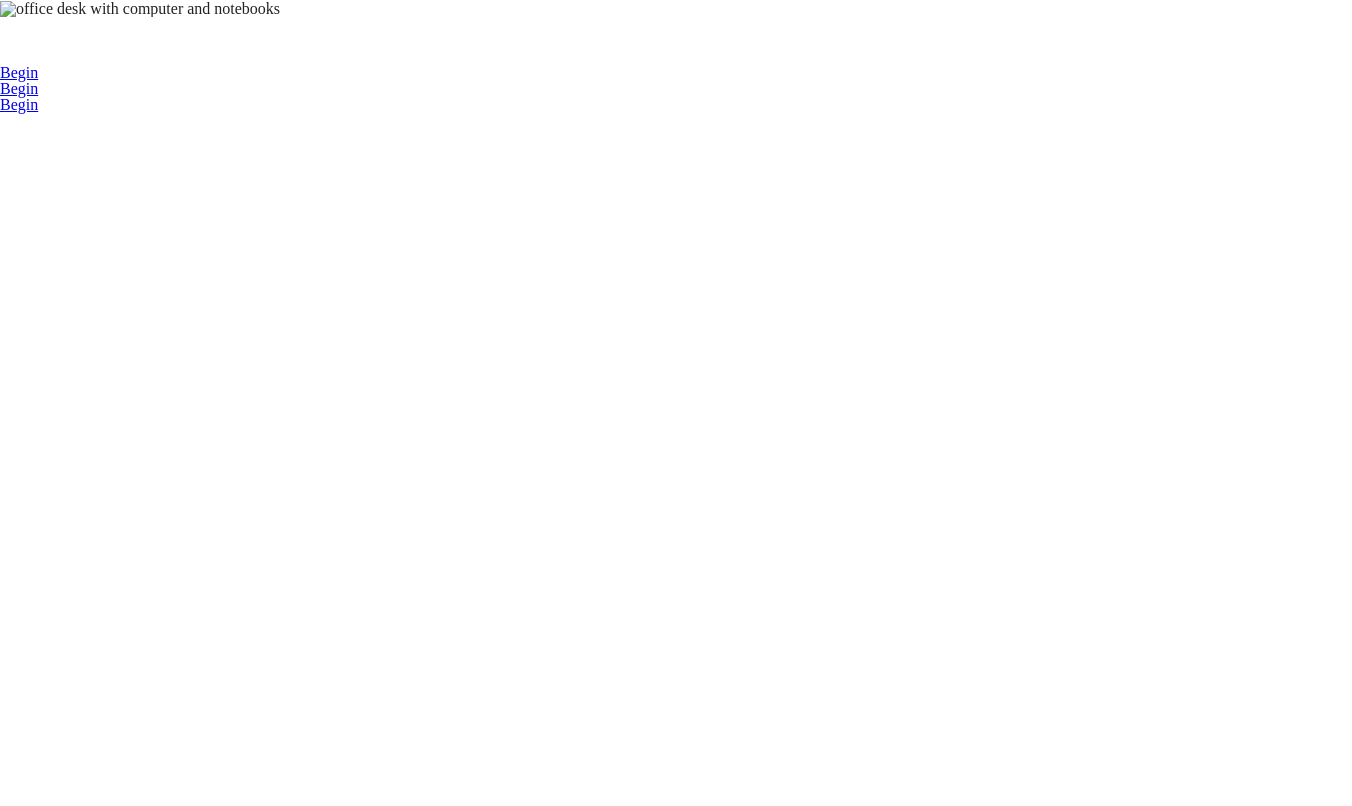
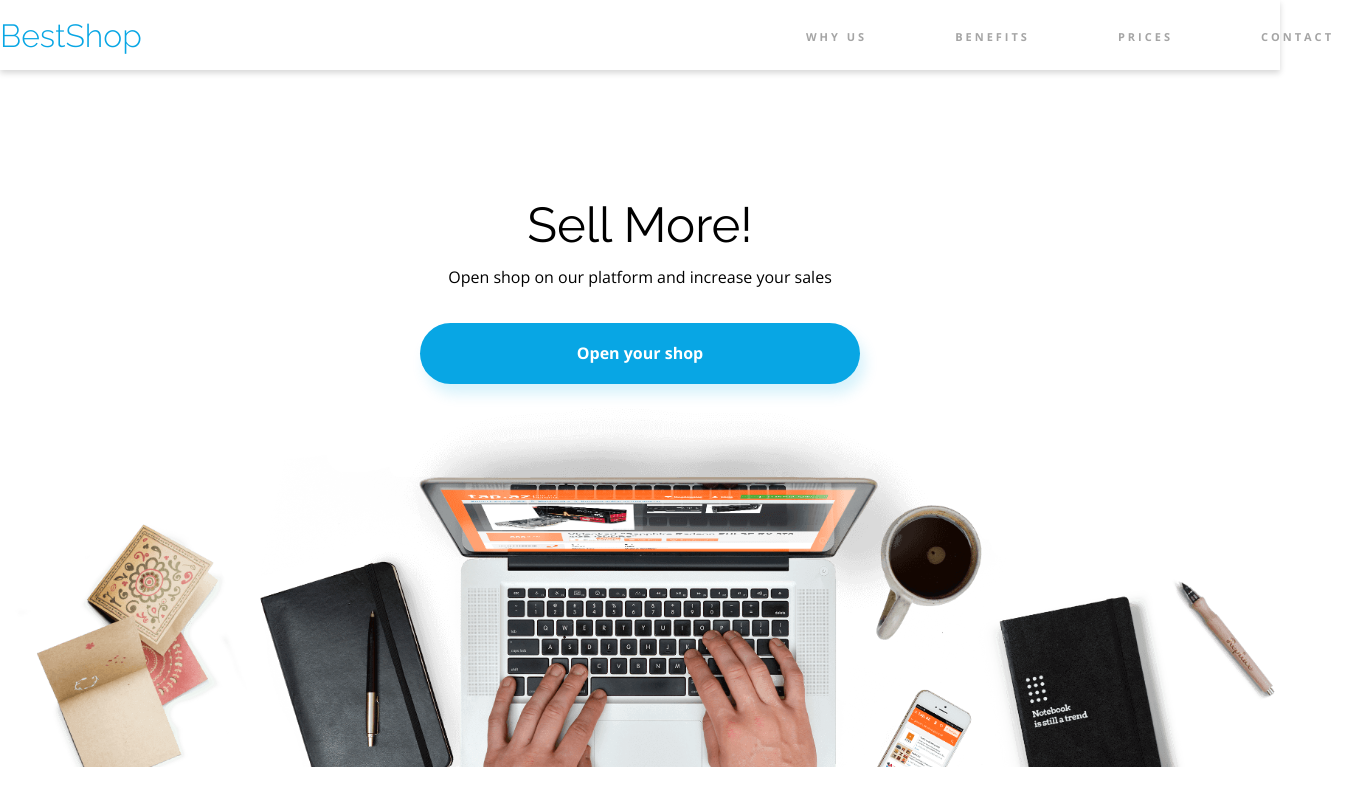
Before and after one commit to haniyan/BestShop-onepage-, a plain HTML site: page index.html in a window 1280 px wide. Shown: the whole page, 1352 px wide, since content can reach past the window. Drawn offline with nearby package versions, Linux system fonts and the light colour scheme.

Commit message:
section header + openiong done

```diff
--- a/index.html
+++ b/index.html
@@ -14,114 +14,120 @@
 
 <header>
 
-    <div class="container">
-        <nav></nav>
-        <section class="logo">
-
-        </section>
-
+    <div class="bar-container container">
+        <h2 class="bar-logo__name">BestShop</h2>
+        <nav class="bar-nav">
+            <ul class="bar-nav__menu">
+                <li class="menu__item"><a class="menu__link" href="#">Why us</a></li>
+                <li class="menu__item"><a class="menu__link" href="#">Benefits</a></li>
+                <li class="menu__item"><a class="menu__link" href="#">Prices</a></li>
+                <li class="menu__item"><a class="menu__link" href="#">Contact</a></li>
+            </ul>
+        </nav>
     </div>
-    <section>
-        <h1></h1>
-        <p><a href="#"> </a></p>
-        <img src="assets/images/background" alt="office desk with computer and notebooks">
-
-    </section>
 
 </header>
 
-<section class="stats">
-    <h2></h2>
-    <div></div>
-    <div></div>
-    <div></div>
+<section class="opening-section">
+    <h1 class="opening-section-title">Sell More!</h1>
+    <p class="opening-section-description">Open shop on our platform and increase your sales</p>
+    <a class="opening-section-btn" href="#">Open your shop</a>
+    <img class="opening-section-image" src="assets/Background.png" alt="office desk with computer and notebooks">
 
 </section>
 
-<section class="benefits">
-    <h2></h2>
-    <div>
-        <h3></h3>
-        <p></p>
-        <img src="" alt=""></img>
-    </div>
-    <div><h3></h3>
-        <p></p>
-        <img src="" alt></img>
-    </div>
-    <div><h3></h3>
-        <p></p>
-        <img src="" alt></img></div>
+<!--<section class="stats">-->
+<!--    <h2></h2>-->
+<!--    <div></div>-->
+<!--    <div></div>-->
+<!--    <div></div>-->
 
-</section>
+<!--</section>-->
 
-<section class="pricing">
-    <h2></h2>
-    <div>
-        <h3></h3>
-        <span></span>
-        <span></span>
-        <ul>
-            <li></li>
-            <li></li>
-            <li></li>
-            <li></li>
-            <li></li>
+<!--<section class="benefits">-->
+<!--    <h2></h2>-->
+<!--    <div>-->
+<!--        <h3></h3>-->
+<!--        <p></p>-->
+<!--        <img src="" alt=""></img>-->
+<!--    </div>-->
+<!--    <div><h3></h3>-->
+<!--        <p></p>-->
+<!--        <img src="" alt></img>-->
+<!--    </div>-->
+<!--    <div><h3></h3>-->
+<!--        <p></p>-->
+<!--        <img src="" alt></img></div>-->
 
-        </ul>
-        <a class="" href="#">Begin</a>
-    </div>
-    <div>
-        <h3></h3>
-        <span></span>
-        <span></span>
-        <ul>
-            <li></li>
-            <li></li>
-            <li></li>
-            <li></li>
-            <li></li>
+<!--</section>-->
 
-        </ul>
-        <a class="" href="#">Begin</a>
-    </div>
-    <div>
-        <h3></h3>
-        <span></span>
-        <span></span>
-        <ul>
-            <li></li>
-            <li></li>
-            <li></li>
-            <li></li>
-            <li></li>
+<!--<section class="pricing">-->
+<!--    <h2></h2>-->
+<!--    <div>-->
+<!--        <h3></h3>-->
+<!--        <span></span>-->
+<!--        <span></span>-->
+<!--        <ul>-->
+<!--            <li></li>-->
+<!--            <li></li>-->
+<!--            <li></li>-->
+<!--            <li></li>-->
+<!--            <li></li>-->
 
-        </ul>
-        <a class="" href="#">Begin</a>
-    </div>
+<!--        </ul>-->
+<!--        <a class="" href="#">Begin</a>-->
+<!--    </div>-->
+<!--    <div>-->
+<!--        <h3></h3>-->
+<!--        <span></span>-->
+<!--        <span></span>-->
+<!--        <ul>-->
+<!--            <li></li>-->
+<!--            <li></li>-->
+<!--            <li></li>-->
+<!--            <li></li>-->
+<!--            <li></li>-->
 
-</section>
+<!--        </ul>-->
+<!--        <a class="" href="#">Begin</a>-->
+<!--    </div>-->
+<!--    <div>-->
+<!--        <h3></h3>-->
+<!--        <span></span>-->
+<!--        <span></span>-->
+<!--        <ul>-->
+<!--            <li></li>-->
+<!--            <li></li>-->
+<!--            <li></li>-->
+<!--            <li></li>-->
+<!--            <li></li>-->
 
-<section class="contact">
-    <div class="contact-column1">
-        <h2></h2>
-        <p></p>
-        <ul>
-            <li></li>
-            <li></li>
-        </ul>
+<!--        </ul>-->
+<!--        <a class="" href="#">Begin</a>-->
+<!--    </div>-->
 
-    </div>
-    <div class="contact-column2">
-        <form>
+<!--</section>-->
+
+<!--<section class="contact">-->
+<!--    <div class="contact-column1">-->
+<!--        <h2></h2>-->
+<!--        <p></p>-->
+<!--        <ul>-->
+<!--            <li></li>-->
+<!--            <li></li>-->
+<!--        </ul>-->
+
+<!--    </div>-->
+<!--    <div class="contact-column2">-->
+<!--        <form>-->
 
 
-        </form>
+<!--        </form>-->
 
-    </div>
+<!--    </div>-->
 
-</section>
+<!--</section>-->
 
-<footer></footer>
+<!--<footer></footer>-->
 </body>
 </html>
--- a/style/style.css
+++ b/style/style.css
@@ -7,17 +7,131 @@
     --color-grey: #A5A5A5;
     --color-light-grey: #F7F7F7;
     --color-white: #FFFFFF;
-    --open-sans: 'Open Sans', sans-serif;
-    --raleway: 'Raleway', sans-serif;
+    --font-opensans: 'Open Sans', sans-serif;
+    --font-raleway: 'Raleway', sans-serif;
+    --button-radius: 35px;
 
 }
 
-header{
-    width: 100vw;
+* {
+    box-sizing: border-box;
+}
+
+body {
+    font-family: var(--font-opensans);
 
 }
 
-.container{
-   width: 1352px;
+a {
+    text-decoration: none;
+}
+
+ul {
+    list-style: none;
+}
+
+.container {
+    width: 1352px;
+    margin: 0 auto;
+}
+
+header {
+    height: 70px;
+    background: var(--color-white) 0 0 no-repeat padding-box;
+    box-shadow: 0 3px 6px #00000029;
+    opacity: 1;
 
 }
+
+.bar-container {
+    display: flex;
+    justify-content: space-between;
+    align-items: center;
+    height: 100%
+
+
+}
+
+.bar-logo__name {
+    /*margin: 16px 17px auto 136px;*/
+    text-align: left;
+    font: normal normal 300 2rem var(--font-raleway);
+    color: var(--color-primary);
+    letter-spacing: 0;
+}
+
+.bar.nav {
+
+}
+
+.bar-nav__menu {
+    display: flex;
+    /*justify-content: flex-end;*/
+    /*align-items: center;*/
+    /*margin-right: 136px;*/
+    /*margin-bottom: 27px;*/
+
+}
+
+.menu__link {
+    text-transform: uppercase;
+    color: var(--color-grey);
+    font-weight: 700;
+    font-size: 0.6875rem;
+    padding: 28px 18px 22px;
+    border-bottom: 4px solid transparent;
+    letter-spacing: 0.1875rem;
+
+}
+
+.menu__link:hover {
+    color: var(--color-black);
+    border-color: var(--color-primary);
+}
+
+.menu__item {
+    padding: 0 26px;
+}
+
+.menu__item:last-child {
+    padding-right: 0;
+}
+
+.opening-section {
+    width: 100vw;
+    height: 712px;
+    margin-top: 130px;
+    background-color: var(--color-white);
+    text-align: center;
+}
+
+.opening-section-title {
+    font-family: var(--font-raleway);
+    font-size: 3.0625rem;
+    letter-spacing: 0;
+    color: var(--color-black);
+    margin-top: 0;
+}
+
+.opening-section-description {
+    margin-top: 20px;
+    color: var(--color-black);
+}
+
+.opening-section-image {
+    width: 100%;
+    height: auto;
+}
+
+.opening-section-btn {
+    display: inline-block;
+    margin-top: 38px;
+    color: var(--color-white);
+    font-size: 1rem;
+    font-weight: bold;
+    text-align: center;
+    padding: 22px 157px 23px 157px;
+    background-color: var(--color-primary);
+    box-shadow: 5px 10px 14px #07ACE629;
+    border-radius: 40px;
+}
```
